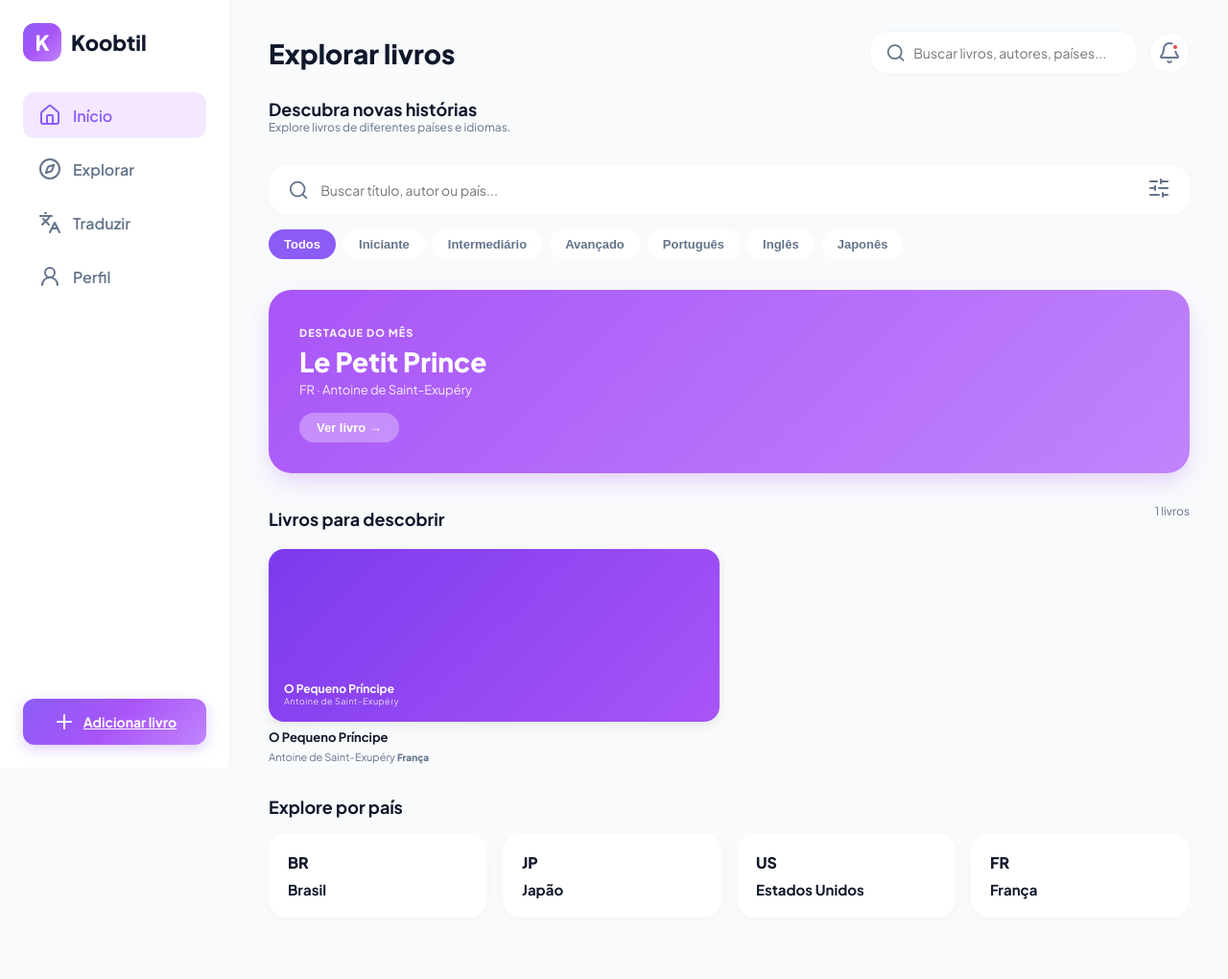
After one commit to Augustomras/Projeto-de-Ensino, a Django app: page /explorar/ in a window 1280 px wide. The commit adds this page. Shown: the whole page at 96% size. Run offline with Django 5.2, Linux system fonts and the light colour scheme; data comes from the database, SQL or seed files in the repository.

Commit message:
página de explorar livros

```diff
--- /dev/null
+++ b/core/templates/core/explorar.html
@@ -0,0 +1,164 @@
+
+{% extends 'base.html' %}
+
+{% block title %}Explorar | Koobtil{% endblock %}
+
+{% block header %}
+    {% with page_title="Explorar livros" %}
+        {% include 'fragments/header.html' %}
+    {% endwith %}
+{% endblock %}
+
+{% block content %}
+
+<div class="explore-page">
+
+    <!-- APRESENTAÇÃO E BUSCA -->
+    <section class="section">
+
+        <div class="section-header">
+            <div>
+                <h3>Descubra novas histórias</h3>
+                <p class="widget-sub">
+                    Explore livros de diferentes países e idiomas.
+                </p>
+            </div>
+        </div>
+
+        <!-- BARRA DE BUSCA -->
+        <div class="explore-search-bar">
+            <i data-lucide="search"></i>
+
+            <input
+                type="text"
+                placeholder="Buscar título, autor ou país..."
+            >
+
+            <button class="btn-filter" type="button">
+                <i data-lucide="sliders-horizontal"></i>
+            </button>
+        </div>
+
+        <!-- FILTROS -->
+        <div class="filter-tags">
+            <button class="tag active" type="button">Todos</button>
+            <button class="tag" type="button">Iniciante</button>
+            <button class="tag" type="button">Intermediário</button>
+            <button class="tag" type="button">Avançado</button>
+            <button class="tag" type="button">Português</button>
+            <button class="tag" type="button">Inglês</button>
+            <button class="tag" type="button">Japonês</button>
+        </div>
+
+    </section>
+
+    <!-- DESTAQUE DO MÊS -->
+    <section class="featured-banner">
+
+        <div class="featured-content">
+
+            <span class="subtext">DESTAQUE DO MÊS</span>
+
+            <h2>Le Petit Prince</h2>
+
+            <p class="author-tag">
+                FR · Antoine de Saint-Exupéry
+            </p>
+
+            <button class="btn-view-book" type="button">
+                Ver livro →
+            </button>
+
+        </div>
+
+    </section>
+
+    <!-- LIVROS CADASTRADOS -->
+    <section class="section">
+
+        <div class="section-header">
+            <h3>Livros para descobrir</h3>
+            <span class="widget-sub">
+                {{ livros|length }} livros
+            </span>
+        </div>
+
+        <div class="explore-books-grid">
+
+            {% for livro in livros %}
+
+                <div class="book-card">
+
+                    <div class="cover cover-purple">
+
+                        <div class="cover-content">
+                            <h4>{{ livro.titulo }}</h4>
+                            <p>{{ livro.autor }}</p>
+                        </div>
+
+                    </div>
+
+                    <div class="book-info">
+
+                        <strong class="title">
+                            {{ livro.titulo }}
+                        </strong>
+
+                        <span class="author">
+                            {{ livro.autor }}
+                        </span>
+
+                        <span class="country-badge">
+                            {{ livro.pais_origem }}
+                        </span>
+
+                    </div>
+
+                </div>
+
+            {% empty %}
+
+                <p>Nenhum livro cadastrado ainda.</p>
+
+            {% endfor %}
+
+        </div>
+
+    </section>
+
+    <!-- EXPLORAR POR PAÍS -->
+    <section class="section">
+
+        <div class="section-header">
+            <h3>Explore por país</h3>
+        </div>
+
+        <div class="countries-grid">
+
+            <div class="country-card">
+                <span class="country-code-lg">BR</span>
+                <strong class="country-name">Brasil</strong>
+            </div>
+
+            <div class="country-card">
+                <span class="country-code-lg">JP</span>
+                <strong class="country-name">Japão</strong>
+            </div>
+
+            <div class="country-card">
+                <span class="country-code-lg">US</span>
+                <strong class="country-name">Estados Unidos</strong>
+            </div>
+
+            <div class="country-card">
+                <span class="country-code-lg">FR</span>
+                <strong class="country-name">França</strong>
+            </div>
+
+        </div>
+
+    </section>
+
+</div>
+
+{% endblock %}
--- /dev/null
+++ b/core/urls.py
@@ -0,0 +1,9 @@
+from django.urls import path
+from . import views
+
+app_name = 'core'
+
+urlpatterns = [
+    path('', views.home, name='home'),
+    path('explorar/', views.explorar, name='explorar'),
+]
--- a/core/views.py
+++ b/core/views.py
@@ -14,3 +14,10 @@ def home(request):
         'resenhas': resenhas,
         'leitores': leitores
     })
+
+def explorar(request):
+    livros = Livro.objects.all()
+
+    return render(request, 'core/explorar.html', {
+        'livros': livros
+    })
--- a/koobtil/urls.py
+++ b/koobtil/urls.py
@@ -1,9 +1,7 @@
-
 from django.contrib import admin
-from django.urls import path
-from core import views
+from django.urls import path, include
 
 urlpatterns = [
     path('admin/', admin.site.urls),
-    path('', views.home, name='home'),
+    path('', include('core.urls')),
 ]
--- a/static/css/style.css
+++ b/static/css/style.css
@@ -102,10 +102,11 @@ body {
 .main-content {
   margin-left: 240px;
   flex: 1;
+  width: calc(100% - 240px);
+  max-width: 1540px;
   padding: 32px 40px;
-  max-width: 1540px;
-  width: 100%;
   margin-right: auto;
+  margin-left: 240px;
 }
 
 /* CABEÇALHO */
@@ -661,3 +662,273 @@ body {
 .add-book-btn:active {
   transform: translateY(0);
 }
+
+/* ==========================================================================
+   NOVOS ESTILOS: PÁGINA EXPLORAR LIVROS
+   ========================================================================== */
+
+.full-width {
+  max-width: 1000px;
+}
+
+.explore-header {
+  margin-bottom: 24px;
+}
+
+.explore-header h1 {
+  font-size: 28px;
+  font-weight: 800;
+  margin-bottom: 4px;
+}
+
+.explore-header .subtitle {
+  color: var(--text-muted);
+  font-size: 14px;
+  margin-bottom: 20px;
+}
+
+/* BARRA DE PESQUISA GRANDE */
+.explore-search-bar {
+  display: flex;
+  align-items: center;
+  background: white;
+  padding: 12px 20px;
+  border-radius: 20px;
+  box-shadow: 0 4px 20px rgba(0, 0, 0, 0.02);
+  gap: 12px;
+  margin-bottom: 16px;
+  color: var(--text-muted);
+}
+
+.explore-search-bar input {
+  border: none;
+  outline: none;
+  width: 100%;
+  font-size: 14px;
+  font-family: inherit;
+}
+
+.btn-filter {
+  background: none;
+  border: none;
+  color: var(--text-muted);
+  cursor: pointer;
+}
+
+/* FILTROS / TAGS */
+.filter-tags {
+  display: flex;
+  gap: 8px;
+  flex-wrap: wrap;
+}
+
+.tag {
+  background: white;
+  border: none;
+  padding: 8px 16px;
+  border-radius: 20px;
+  font-size: 13px;
+  font-weight: 600;
+  color: var(--text-muted);
+  cursor: pointer;
+  transition: all 0.2s;
+}
+
+.tag.active, .tag:hover {
+  background: var(--primary-purple);
+  color: white;
+}
+
+.tag-flag {
+  display: flex;
+  align-items: center;
+  gap: 4px;
+  font-size: 11px;
+}
+
+.flag-icon {
+  font-weight: 800;
+  opacity: 0.7;
+}
+
+/* BANNER DESTAQUE DO MÊS */
+.featured-banner {
+  background: linear-gradient(135deg, #a855f7 0%, #c084fc 100%);
+  color: white;
+  padding: 32px;
+  border-radius: 24px;
+  margin-bottom: 32px;
+  box-shadow: 0 10px 25px -5px rgba(168, 85, 247, 0.3);
+}
+
+.featured-content .subtext {
+  font-size: 11px;
+  font-weight: 800;
+  letter-spacing: 1px;
+  opacity: 0.9;
+}
+
+.featured-content h2 {
+  font-size: 28px;
+  font-weight: 800;
+  margin: 4px 0;
+}
+
+.author-tag {
+  font-size: 13px;
+  opacity: 0.9;
+  margin-bottom: 16px;
+  display: flex;
+  align-items: center;
+  gap: 4px;
+}
+
+.flag-sm {
+  font-size: 10px;
+  font-weight: 800;
+  background: rgba(255, 255, 255, 0.2);
+  padding: 1px 4px;
+  border-radius: 4px;
+}
+
+.btn-view-book {
+  background: rgba(255, 255, 255, 0.3);
+  color: white;
+  border: none;
+  padding: 8px 18px;
+  border-radius: 20px;
+  font-weight: 700;
+  font-size: 13px;
+  cursor: pointer;
+  backdrop-filter: blur(8px);
+}
+
+/* GRID DE CARDS DE EXPLORAR */
+.explore-books-grid {
+  display: grid;
+  grid-template-columns: repeat(2, 1fr);
+  gap: 20px;
+}
+
+.explore-card {
+  background: white;
+  border-radius: 20px;
+  padding: 16px;
+  display: flex;
+  gap: 16px;
+  box-shadow: 0 4px 15px rgba(0, 0, 0, 0.02);
+}
+
+.explore-card .mini-cover {
+  width: 90px;
+  height: 120px;
+  border-radius: 12px;
+  padding: 10px;
+  display: flex;
+  align-items: flex-end;
+  color: white;
+  flex-shrink: 0;
+}
+
+.card-details {
+  flex: 1;
+  display: flex;
+  flex-direction: column;
+}
+
+.card-top {
+  display: flex;
+  justify-content: space-between;
+  align-items: flex-start;
+}
+
+.card-top h4 {
+  font-size: 15px;
+  font-weight: 700;
+}
+
+.country-badge {
+  font-size: 10px;
+  font-weight: 800;
+  color: var(--text-muted);
+}
+
+.card-details .author {
+  font-size: 12px;
+  color: var(--text-muted);
+  margin-bottom: 8px;
+}
+
+.rating-row {
+  display: flex;
+  align-items: center;
+  gap: 6px;
+  margin-bottom: 12px;
+}
+
+.rating-score {
+  font-size: 12px;
+  font-weight: 700;
+  color: var(--text-muted);
+}
+
+.level-badge {
+  display: inline-flex;
+  align-items: center;
+  gap: 6px;
+  padding: 4px 12px;
+  border-radius: 12px;
+  font-size: 11px;
+  font-weight: 700;
+  align-self: flex-start;
+  margin-top: auto;
+}
+
+.level-beginner { background: #dcfce7; color: #16a34a; }
+.level-intermediate { background: #fef9c3; color: #ca8a04; }
+.level-advanced { background: #f3e8ff; color: #9333ea; }
+
+/* SEÇÃO PAÍSES */
+.section-title {
+  font-size: 18px;
+  font-weight: 700;
+  margin-bottom: 16px;
+}
+
+.countries-grid {
+  display: grid;
+  grid-template-columns: repeat(4, 1fr);
+  gap: 16px;
+}
+
+.country-card {
+  background: white;
+  border-radius: 20px;
+  padding: 20px;
+  display: flex;
+  flex-direction: column;
+  box-shadow: 0 4px 15px rgba(0, 0, 0, 0.02);
+}
+
+.country-code-lg {
+  font-size: 16px;
+  font-weight: 800;
+  margin-bottom: 8px;
+}
+
+.country-name {
+  font-size: 15px;
+  font-weight: 700;
+}
+
+.country-books {
+  font-size: 11px;
+  color: var(--text-muted);
+}
+
+/* CENTRALIZAR CONTEÚDO DA PÁGINA EXPLORAR */
+.explore-page {
+  width: 100%;
+  max-width: 1100px;
+  margin: 0 auto;
+}
```
